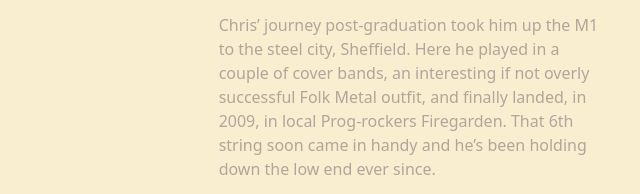
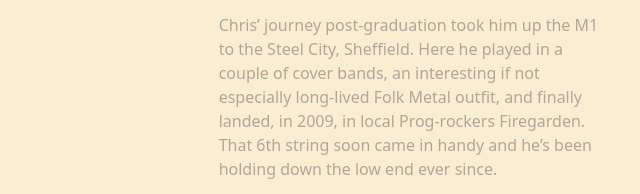
Before and after one commit to chasmicroelectronics/Bassist, a plain HTML site: page index.html in a window 1280 px wide. Shown: the part 721-915 px from the top of the page, 640-1280 px from the left. Drawn offline with nearby package versions, Linux system fonts and the light colour scheme.

Commit message:
Update index.html
small textual changes

```diff
--- a/index.html
+++ b/index.html
@@ -76,8 +76,8 @@
                     a pop-punk sensation, legends in their own lunchbox, Disinformation, in Loughborough at the turn of
                     the millennium. He soon grew out of the £40 knock-off Squire P-bass and entered the alluring world
                     of GAS, building a stable of 4, 5 and ultimately 6 string basses.</p>
-                <p>Chris’ journey post-graduation took him up the M1 to the steel city, Sheffield. Here he played in a
-                    couple of cover bands, an interesting if not overly successful Folk Metal outfit, and finally
+                <p>Chris’ journey post-graduation took him up the M1 to the Steel City, Sheffield. Here he played in a
+                    couple of cover bands, an interesting if not especially long-lived Folk Metal outfit, and finally
                     landed, in 2009, in local Prog-rockers Firegarden. That 6th string soon came in handy and he’s been
                     holding down the low end ever since. </p>
                 <p>More recently Chris joined function band Patriots UK to bring rock and pop to the WMC’s of Yorkshire
```
